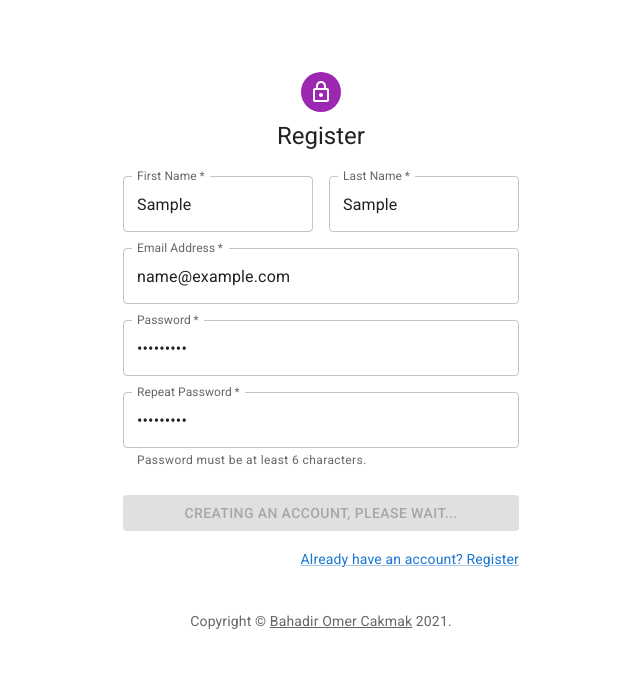
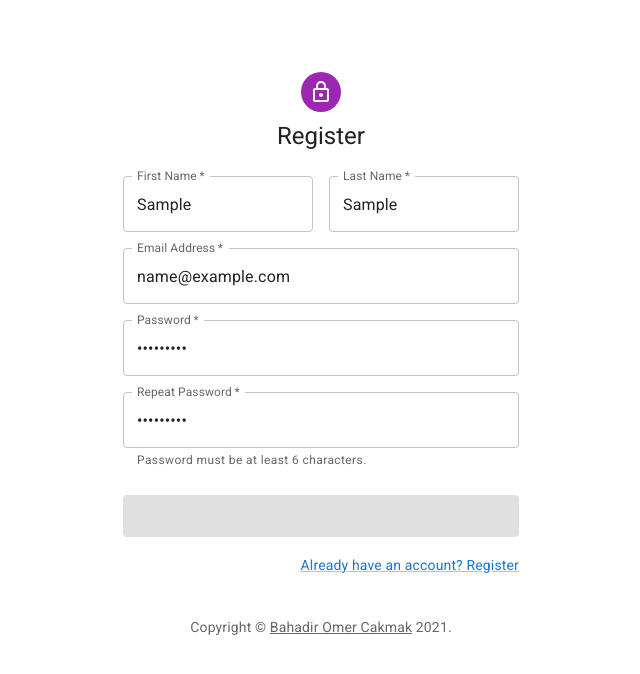
Before and after one commit to bomercakmak/UniSocial-Thesis-Project, a JavaScript app: page / in a window 1280 px wide. Both pictures are taken after typing "Sample", "Sample", "name@example.com", "Sample123", "Sample123" into the empty fields and a click on the button "SIGN UP". Shown: the top 674 px of the page, without its empty margins (319-959 px from the left). Built offline with nearby package versions, Linux system fonts and the light colour scheme; no server answers.

Commit message:
I added loading components for login and register button.

```diff
--- a/package.json
+++ b/package.json
@@ -15,6 +15,7 @@
     "react": "^17.0.2",
     "react-dom": "^17.0.2",
     "react-helmet-async": "^1.1.2",
+    "react-loading": "^2.0.3",
     "react-redux": "^7.2.5",
     "react-router-dom": "^5.3.0",
     "react-scripts": "4.0.3",
--- a/src/App.js
+++ b/src/App.js
@@ -1,4 +1,5 @@
-import Register from "./pages/Auth/Register";
+import Register from "./pages/Auth/Register/Register";
+import Home from "./pages/Home/Home";
 
 const App = () => {
   return <Register />;
--- a/src/pages/Auth/Register.js
+++ b/src/pages/Auth/Register/Register.js
@@ -11,10 +11,11 @@ import LockOutlinedIcon from "@mui/icons-material/LockOutlined";
 import Typography from "@mui/material/Typography";
 import Container from "@mui/material/Container";
 import { createTheme, ThemeProvider } from "@mui/material/styles";
-import Copyright from "../../components/Copyright/Copyright";
-import BottomRight from "../../components/toastify/BottomRight";
+import Copyright from "../../../components/Copyright/Copyright";
+import BottomRight from "../../../components/toastify/BottomRight";
 import { toast } from "react-toastify";
-import { registerUser } from "../../redux/actions/auth";
+import { registerUser } from "../../../redux/actions/auth";
+import ReactLoading from "react-loading";
 
 const theme = createTheme();
 
@@ -151,7 +152,16 @@ const Register = () => {
               variant="contained"
               sx={{ mt: 3, mb: 2 }}
             >
-              {!loading ? "Sign Up" : "Creating an account, please wait..."}
+              {!loading ? (
+                "Sign Up"
+              ) : (
+                <ReactLoading
+                  type={"spinningBubbles"}
+                  color={"#1976D2"}
+                  height={30}
+                  width={34}
+                />
+              )}
             </Button>
             <Grid container justifyContent="flex-end">
               <Grid item>
--- /dev/null
+++ b/src/pages/Home/Home.js
@@ -0,0 +1,5 @@
+const Home = () => {
+  return <div>Home</div>;
+};
+
+export default Home;
```
Also changed, not shown: src/pages/Auth/Login/Login.js (+11 -1 lines), 1 other file (tests, documents, lock files or other folders).
